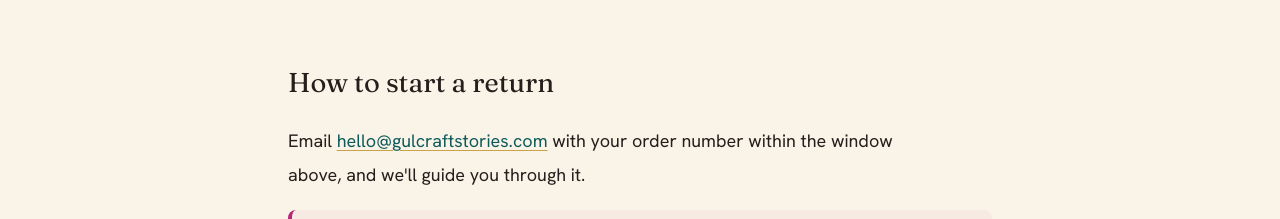
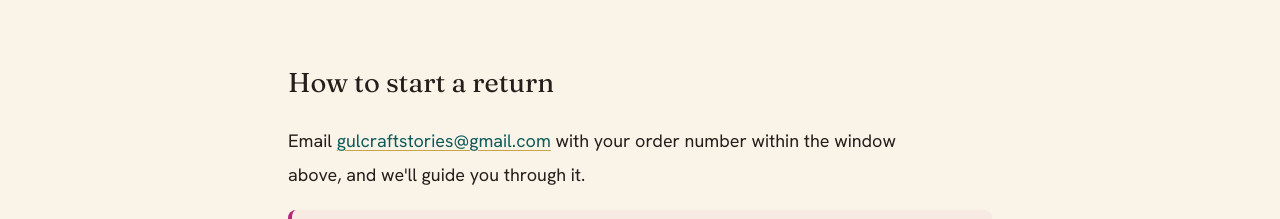
Before and after one commit to ekjots1ngh/gulcraftstories, a Next.js app: page /returns in a window 1280 px wide. Shown: the part 2260-2479 px from the top of the page. Built offline with nearby package versions, Linux system fonts and the light colour scheme; no server answers.

Commit message:
Set official email to gulcraftstories@gmail.com

```diff
--- a/src/app/returns/page.tsx
+++ b/src/app/returns/page.tsx
@@ -93,7 +93,7 @@ export default function ReturnsPage() {
 
         <h2>How to start a return</h2>
         <p>
-          Email <Link href="/contact">hello@gulcraftstories.com</Link> with your
+          Email <Link href="/contact">gulcraftstories@gmail.com</Link> with your
           order number within the window above, and we&apos;ll guide you through it.
         </p>
 
--- a/src/lib/site.ts
+++ b/src/lib/site.ts
@@ -4,7 +4,7 @@
  * obvious placeholders to replace.
  */
 export const SITE = {
-  email: "hello@gulcraftstories.com",
+  email: "gulcraftstories@gmail.com",
   instagram: "https://instagram.com/gulcraftstories",
   // International format, digits only (no "+"). Replace with the real number,
   // or set NEXT_PUBLIC_WHATSAPP_NUMBER in the environment.
```
